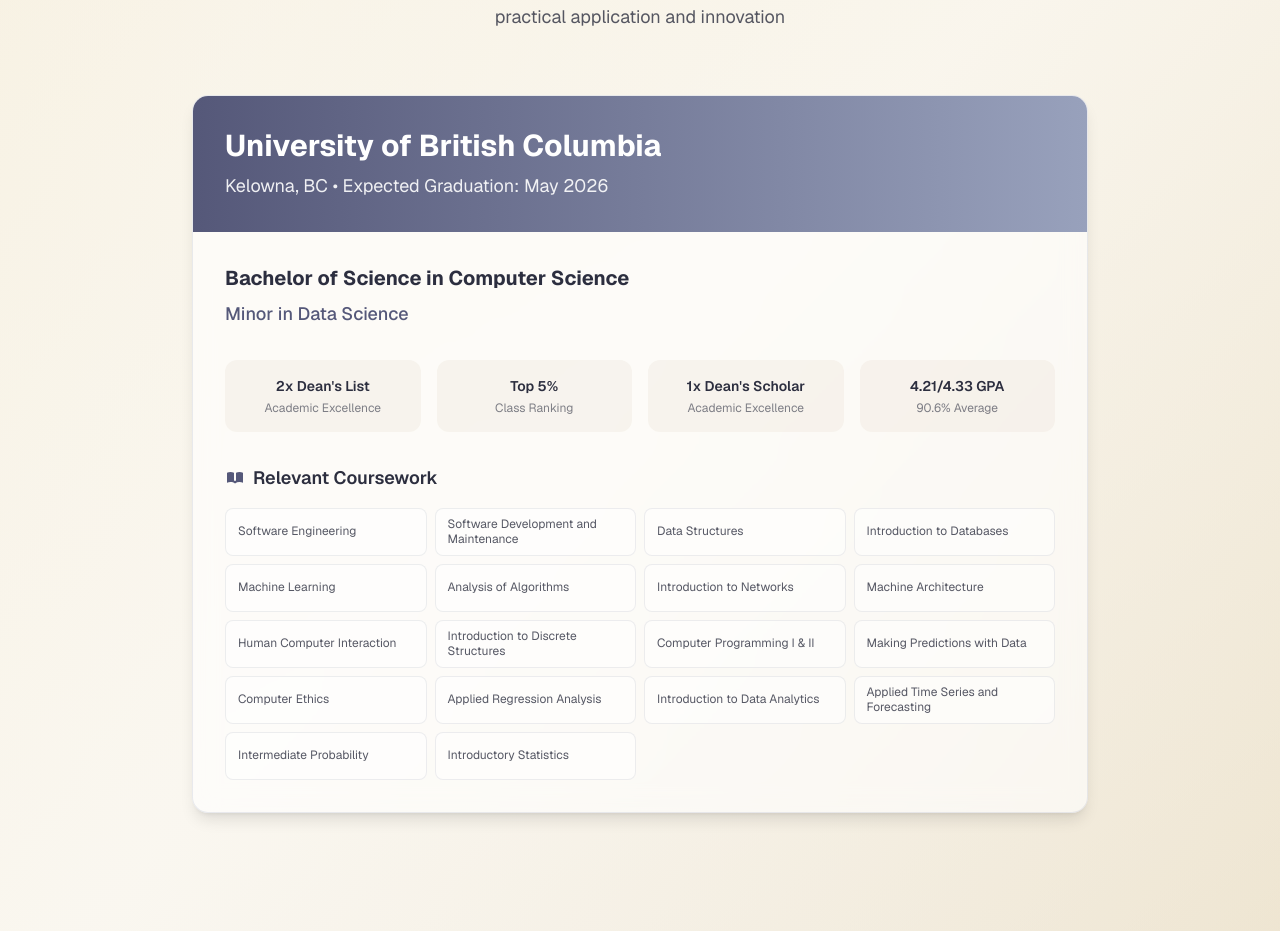
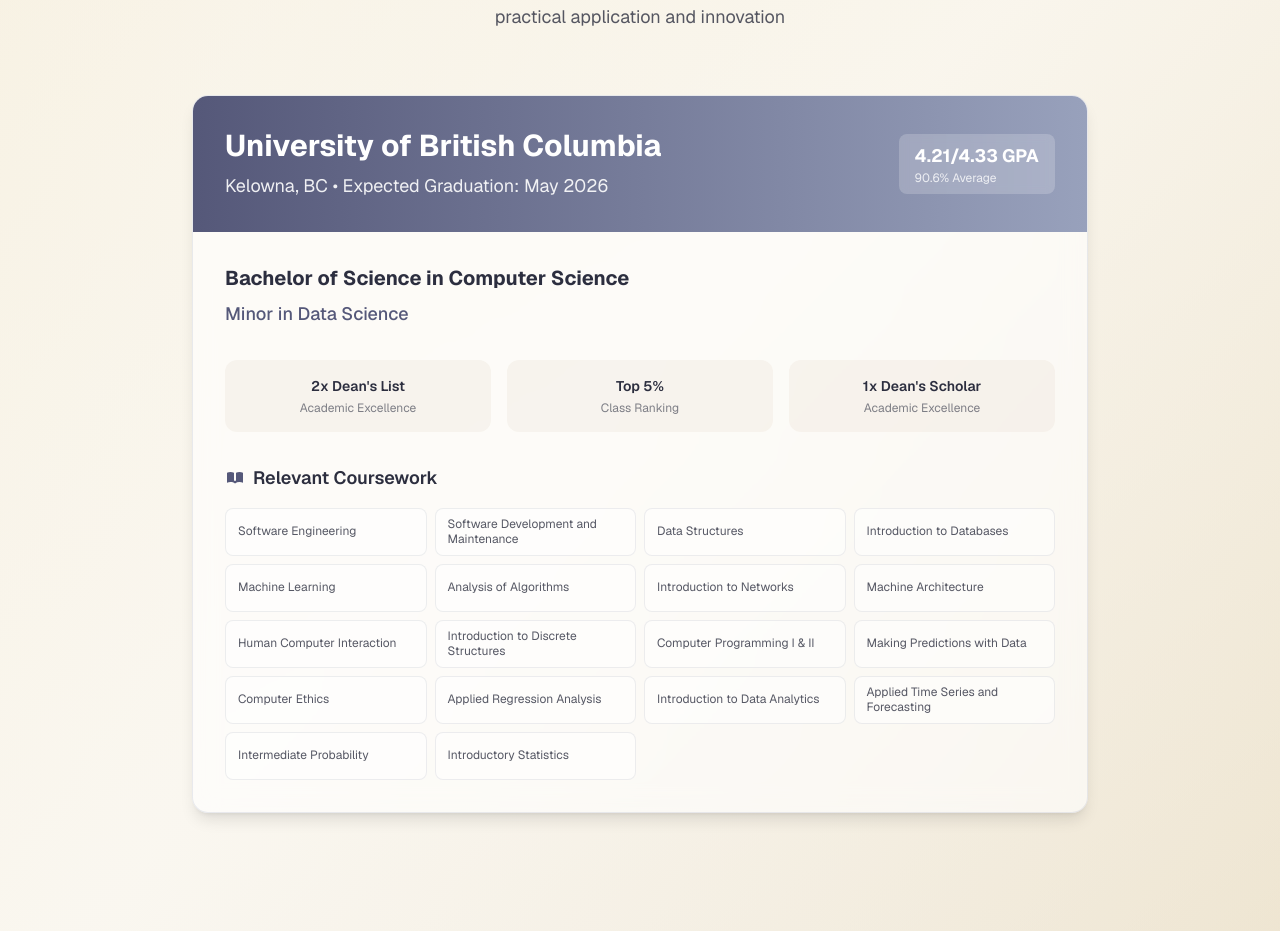
Before and after one commit to ariqmuldi/ariqmuldicom, a Next.js app: page / in a window 1280 px wide. Shown: the part 9301-10232 px from the top of the page. Built offline with nearby package versions, Linux system fonts and the light colour scheme.

Commit message:
Added new place for gpa and average in education

```diff
--- a/app/components/EducationSection.tsx
+++ b/app/components/EducationSection.tsx
@@ -8,10 +8,6 @@ export default function EducationSection() {
     { title: "2x Dean's List", description: "Academic Excellence" },
     { title: "Top 5%", description: "Class Ranking" },
     { title: "1x Dean's Scholar", description: "Academic Excellence" },
-    {
-      title: `${education.gpa} GPA`,
-      description: education.gpaPercentage + " Average",
-    },
   ];
 
   return (
@@ -62,14 +58,16 @@ export default function EducationSection() {
                     Kelowna, BC • Expected Graduation: May 2026
                   </p>
                 </div>
-                {/* <div className="mt-4 md:mt-0">
+                <div className="mt-4 md:mt-0">
                   <div className="flex items-center gap-2 bg-white/20 backdrop-blur-sm rounded-lg px-4 py-2">
                     <div>
-                      <p className="font-bold text-lg">4.21/4.33</p>
-                      <p className="text-xs text-white/80">Current GPA</p>
+                      <p className="font-bold text-lg">{education.gpa} GPA</p>
+                      <p className="text-xs text-white/80">
+                        {education.gpaPercentage} Average
+                      </p>
                     </div>
                   </div>
-                </div> */}
+                </div>
               </div>
             </div>
 
@@ -85,7 +83,7 @@ export default function EducationSection() {
               </div>
 
               {/* Academic Achievements Grid */}
-              <div className="grid grid-cols-2 md:grid-cols-4 gap-4 mb-8">
+              <div className="grid grid-cols-2 md:grid-cols-3 gap-4 mb-8">
                 {achievements.map((achievement, index) => (
                   <motion.div
                     key={index}
```
